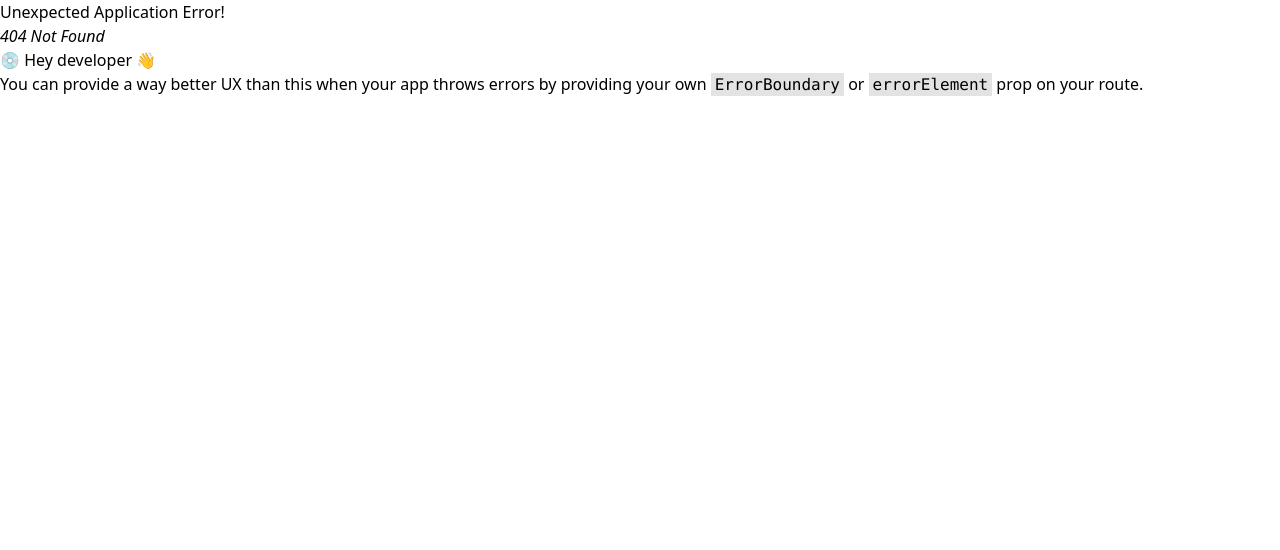
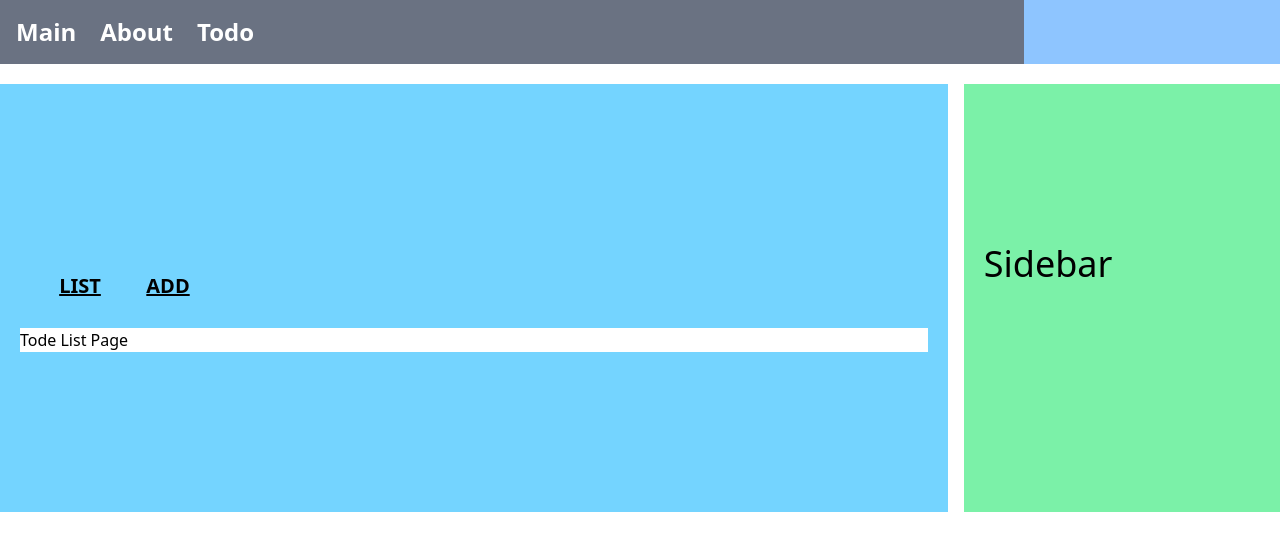
Before and after one commit to JIWON-Archive/react-study, a React (Vite) app in the folder frontend/ch1/: page /todo/list in a window 1280 px wide. Before the commit this address had no page. Shown: the top 550 px of the page. Built offline with nearby package versions, Linux system fonts and the light colour scheme.

Commit message:
todo layout

```diff
--- a/frontend/ch1/src/layouts/basicLayout.tsx
+++ b/frontend/ch1/src/layouts/basicLayout.tsx
@@ -7,6 +7,7 @@ function BasicLayout() {
       <BasicMenu />
       <div className="bg-white my-5 w-full flex flex-col space-y-4 md:flex-row md:space-x-4 md:space-y-0">
         <main className="bg-sky-300 md:w-2/3 lg:w-3/4 px-5 py-40">
+
           <Outlet />
         </main>
         <aside className="bg-green-300 md:w-1/3 lg:w-1/4 px-5 py-40">
--- /dev/null
+++ b/frontend/ch1/src/pages/todo/indexPage.tsx
@@ -0,0 +1,36 @@
+import { Outlet, useNavigate } from "react-router";
+
+
+function IndexPage() {
+
+  const navigate = useNavigate()
+
+  const handleClickList = () => { navigate({ pathname:'list'}) }
+  const handleClickAdd = () => { navigate({ pathname:'add' }) }
+
+  return (
+    <div>
+      <div className="w-full flex m-2 p-2 ">
+        <div
+        className="text-xl m-1 p-2 w-20 font-extrabold text-center underline"
+        onClick={handleClickList}
+        >
+          LIST
+        </div>
+
+        <div
+        className="text-xl m-1 p-2 w-20 font-extrabold text-center underline"
+        onClick={handleClickAdd}
+        >
+          ADD
+        </div>
+
+      </div>
+      <div className="flex flex-wrap w-full">
+          <Outlet/>
+      </div>
+    </div>
+  );
+}
+
+export default IndexPage;
--- /dev/null
+++ b/frontend/ch1/src/pages/todo/listPage.tsx
@@ -0,0 +1,8 @@
+function ListPage() {
+    return (
+        <div className="bg-white w-full">
+            <div>Tode List Page</div>
+        </div>
+    );
+}
+export default ListPage;
--- a/frontend/ch1/src/router/root.tsx
+++ b/frontend/ch1/src/router/root.tsx
@@ -1,6 +1,7 @@
 import { lazy, Suspense } from 'react';
 import { createBrowserRouter } from 'react-router';
 import BasicLayout from '../layouts/basicLayout';
+import todoRouter from './todoRouter';
 
 // 로딩 중에 보여줄 임시 컴포넌트
 // eslint-disable-next-line react-refresh/only-export-components
@@ -39,6 +40,7 @@ const router = createBrowserRouter([
           </Suspense>
         ),
       },
+      todoRouter(),
     ],
   },
 ]);
--- /dev/null
+++ b/frontend/ch1/src/router/todoRouter.tsx
@@ -0,0 +1,23 @@
+import { lazy, Suspense } from 'react';
+// eslint-disable-next-line react-refresh/only-export-components
+const Loading = () => <div>Loading...</div>;
+const TodoIndex= lazy(() => import('../pages/todo/indexPage'));
+const TodoList = lazy(() => import('../pages/todo/listPage'));
+
+const todoRouter = () => {
+    return (
+        {
+            path: 'todo',
+            Component: TodoIndex,
+            children: [
+                {
+                    path: 'list',
+                    element:
+                        <Suspense fallback={<Loading />}> <TodoList /> </Suspense>
+             }
+            ]
+        }
+    )
+}
+
+export default todoRouter;
```
